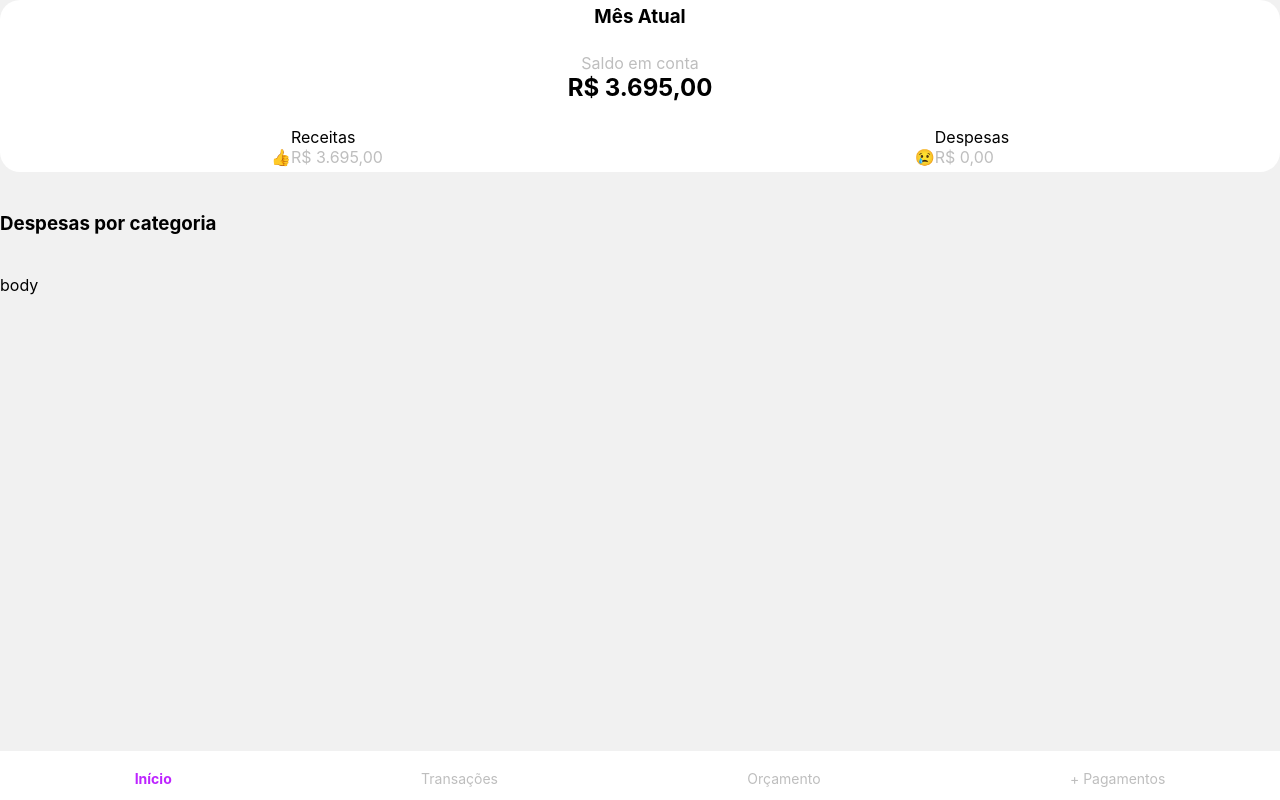
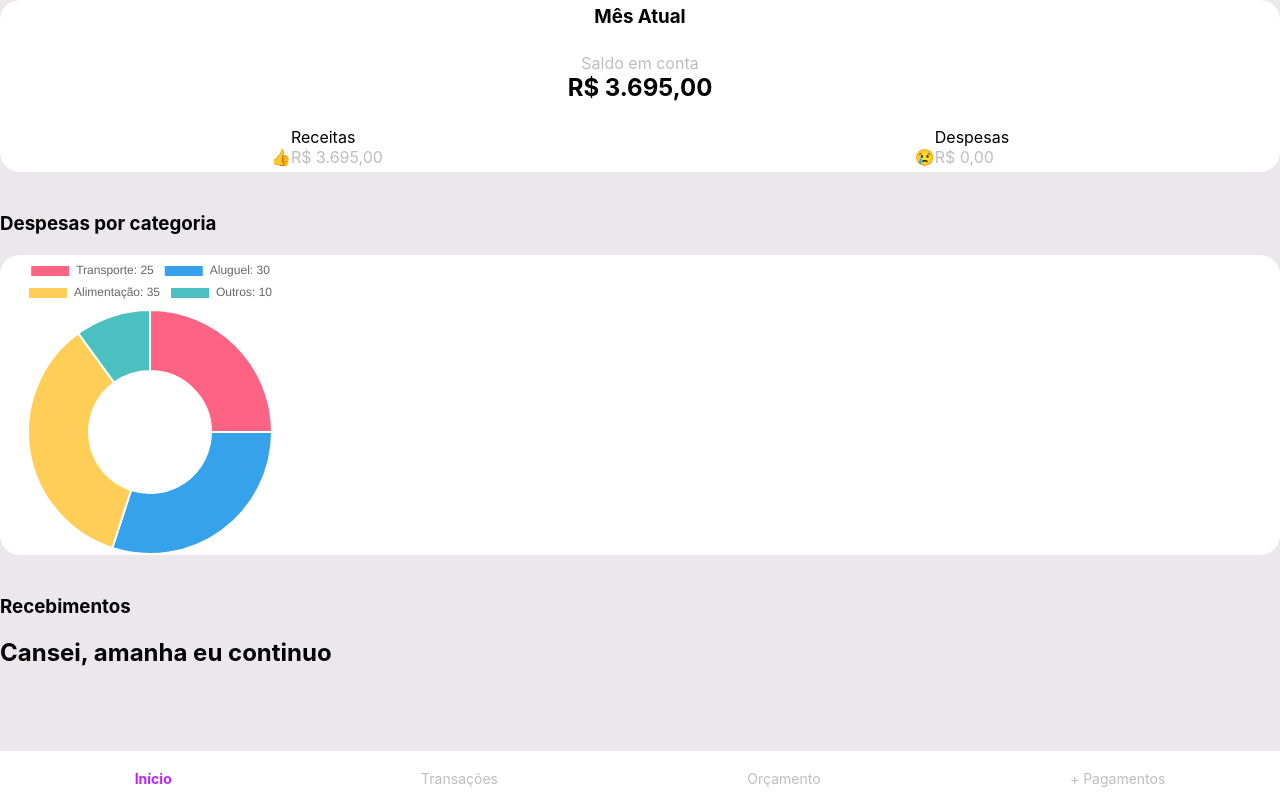
Before and after one commit to Pedriniii/roleMandave-Frontend, a React (Create React App) app: page / in a window 1280 px wide. Built offline with nearby package versions, Linux system fonts and the light colour scheme.

Commit message:
pagina incial
paginia incial parcialmente concluída

```diff
--- a/package.json
+++ b/package.json
@@ -9,8 +9,11 @@
     "@types/jest": "^27.0.1",
     "@types/node": "^16.7.13",
     "@types/react": "^18.0.0",
+    "@types/react-chartjs-2": "^2.5.7",
     "@types/react-dom": "^18.0.0",
+    "chart.js": "^4.4.0",
     "react": "^18.2.0",
+    "react-chartjs-2": "^5.2.0",
     "react-dom": "^18.2.0",
     "react-scripts": "5.0.1",
     "typescript": "^4.4.2",
--- a/src/App.css
+++ b/src/App.css
@@ -4,5 +4,5 @@
 }
 
 body{
-  background-color: #f1f1f1;
+  background-color: #ece7ec;
 }
--- a/src/components/initialPage/body/body.css
+++ b/src/components/initialPage/body/body.css
@@ -0,0 +1,7 @@
+.graph {
+  background-color: #fff;
+  max-width: 300;
+  max-height: 300px;
+  border-radius: 20px;
+  border: 1px #bebebe;
+}
--- a/src/components/initialPage/body/body.tsx
+++ b/src/components/initialPage/body/body.tsx
@@ -1,7 +1,30 @@
-function Body (){
-    return(
-        <p>body</p>
-    )
+import { Chart as ChartJS, ArcElement, Tooltip, Legend } from "chart.js";
+import { Doughnut } from "react-chartjs-2";
+import './body.css'
+
+
+
+function Body() {
+
+  const data = {
+    labels: [`Transporte: ${25}`, `Aluguel: ${30}`, `Alimentação: ${35}`, `Outros: ${10}`],
+    datasets: [
+      {
+        data: [25, 30, 35, 10],
+        backgroundColor: ['#FF6384', '#36A2EB', '#FFCE56', '#4BC0C0'],
+        hoverBackgroundColor: ['#FF6384', '#36A2EB', '#FFCE56', '#4BC0C0'],
+      },
+    ],
+  };
+
+
+  ChartJS.register(ArcElement, Tooltip, Legend);
+
+  return (
+    <div className="graph">
+      <Doughnut data={data} updateMode={"active"}/>
+    </div>
+  );
 }
 
 export default Body;
--- /dev/null
+++ b/src/components/initialPage/bottom/bottom.tsx
@@ -0,0 +1,7 @@
+function Recebimentos (){
+    return(
+        <h2>Cansei, amanha eu continuo</h2>
+    )
+}
+
+export default Recebimentos;
--- a/src/pages/initialPage.tsx
+++ b/src/pages/initialPage.tsx
@@ -1,5 +1,6 @@
 import Header from "../components/initialPage/header/header";
 import Body from "../components/initialPage/body/body";
+import Recebimentos from "../components/initialPage/bottom/bottom";
 
 function InitialPage() {
   return (
@@ -7,8 +8,12 @@ function InitialPage() {
       <Header />
       <br /><br />
       <h3>Despesas por categoria</h3>
+      <br />
+      <Body />
       <br /><br />
-      <Body />
+      <h3>Recebimentos</h3>
+      <br />
+      <Recebimentos />
     </div>
   );
 }
```
Also changed, not shown: src/components/initialPage/bottom/bottom.css (added), 1 other file (tests, documents, lock files or other folders).
